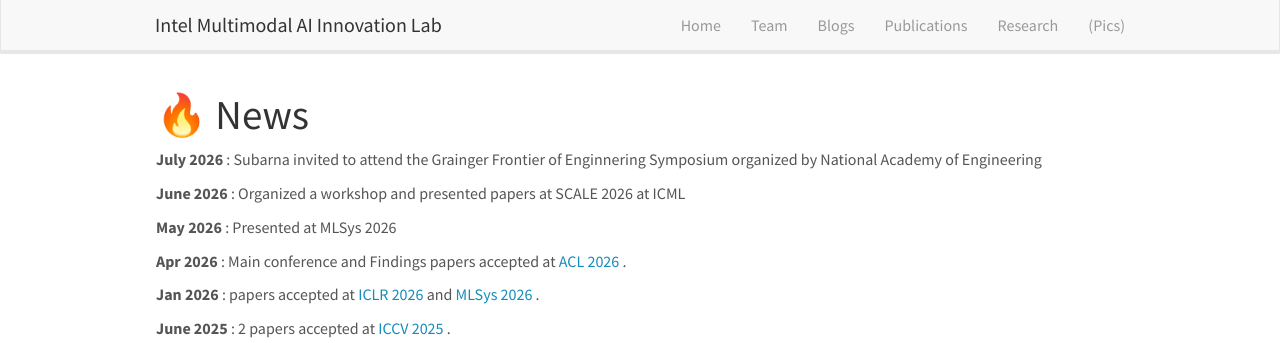
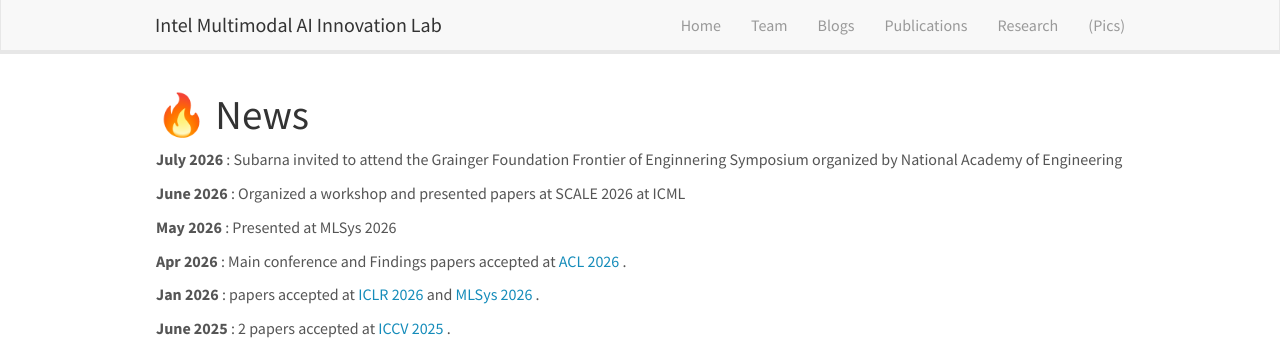
Before and after one commit to intelailabpage/intelailabpage.github.io, a Jekyll site: the page built from _pages/allnews.md, in a window 1280 px wide and 900 px high. Shown: the top 343 px of the window. Built offline with Jekyll 4.4.1, drawn with Linux system fonts in a browser that asks for light colours; nearby versions of some CDN libraries.

Commit message:
Update news.yml

```diff
--- a/_data/news.yml
+++ b/_data/news.yml
@@ -1,5 +1,5 @@
 - date: July 2026
-  headline: Subarna invited to attend the Grainger Frontier of Enginnering Symposium organized by National Academy of Engineering
+  headline: Subarna invited to attend the Grainger Foundation Frontier of Enginnering Symposium organized by National Academy of Engineering
 
 - date: June 2026
   headline: Organized a workshop and presented papers at SCALE 2026 at ICML
```
